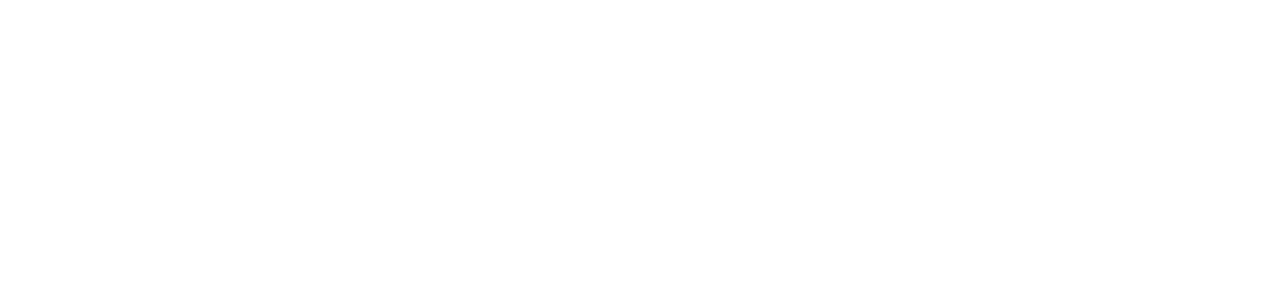
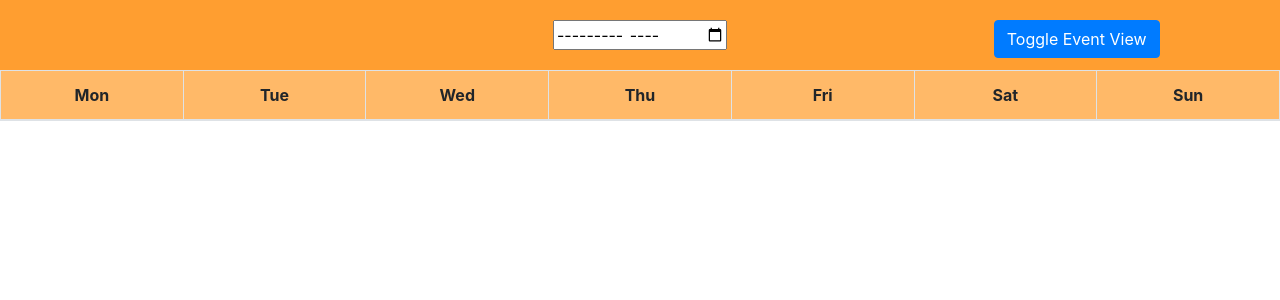
Before and after one commit to kylejw2/event-calendar, a React (Create React App) app in the folder presentation/: page /calendar in a window 1280 px wide. Shown: the top 300 px of the page. Built offline with nearby package versions, Linux system fonts and the light colour scheme.

Commit message:
Built calendar template in the user interface

```diff
--- a/presentation/src/App.js
+++ b/presentation/src/App.js
@@ -1,5 +1,6 @@
 import React from 'react';
 import Home from './components/Home';
+import Calendar from './components/calendar';
 import { BrowserRouter as Router, Route, Switch } from 'react-router-dom';
 import { getItem } from './config/local';
 
@@ -18,6 +19,7 @@
         <Route
           exact
           path='/calendar'
+          render={props => <Calendar {...props} />}
         />
       </Switch>
     </Router>
--- /dev/null
+++ b/presentation/src/components/Day.js
@@ -0,0 +1,11 @@
+import React from 'react';
+
+const Day = (props) => {
+    return (
+        <td>{props.day > 0 ?
+            props.day <= props.monthDays ? props.day : ''
+            : ''}</td>
+    )
+}
+
+export default Day;
--- a/presentation/src/components/Home.js
+++ b/presentation/src/components/Home.js
@@ -30,31 +30,34 @@
     // necessary to scale because of HD retina screens
     // c.scale(2,2);
 
-
     class Circle {
-      constructor(x, y, radius, color, velocity) {
+      constructor(x, y, radius, color, velocityX, velocityY) {
         this.x = x;
         this.y = y;
         this.radius = radius;
         this.color = color;
-        this.velocity = velocity;
+        this.velocityX = velocityX;
+        this.velocityY = velocityY;
       }
       draw(objects) {
         c.beginPath();
-        c.arc(this.x , this.y += this.velocity, this.radius, 0, Math.PI*2, false);
+        c.arc(this.x += this.velocityX, this.y += this.velocityY, this.radius, 0, Math.PI*2, false);
         c.fillStyle = this.color;
         c.fill();
         c.closePath();
-        if (this.y - 5 > canvas.height) {this.velocity = -this.velocity}
-        if (this.y < 0) {this.velocity = -this.velocity}
+        if (this.y > canvas.height) {this.velocityY = -this.velocityY}
+        if (this.y < 0) {this.velocityY = -this.velocityY}
+        if (this.x > canvas.width) {this.velocityX = -this.velocityX}
+        if (this.x < 0) {this.velocityX = -this.velocityX}
 
         for (let i = 0; i < objects.length; i++) {
-          if ((this.x - objects[i].x < 25 || objects[i].x - this.x < 25) && (this.y - objects[i].y < 25 || objects[i].y - this.y < 25)) {
+          if ((this.x - objects[i].x < 50 && this.x - objects[i].x > - 50) && (this.y - objects[i].y < 50 && this.y - objects[i].y > -50)) {
             c.beginPath();
-            c.strokeStyle = 'blue';
+            c.strokeStyle = '#5e5e5c'; //6f706c 898a87 5e5e5c
             c.moveTo(this.x, this.y);
             c.lineTo(objects[i].x, objects[i].y);
             c.stroke();
+            c.closePath();
           }
         }
       }
@@ -62,16 +65,17 @@
         this.draw();
       }
     }
-    let colors = ['#2E86AB', '#A23B72', '#F18F01', '#C73E1D', '#3B1F2B']
+    // let colors = ['#2E86AB', '#A23B72', '#F18F01', '#C73E1D', '#3B1F2B']
     let objects = [];
     const init = () => {
-      for (let i = 0; i < 10; i++) {
+      for (let i = 0; i < 200; i++) {
         const randX = Math.random() * canvas.width;
         const randY = Math.random() * canvas.height;
-        const randRadius = (Math.random() * 4) + 4;
-        const randCol = colors[i % colors.length];
-        const randVelocity = (Math.random() - 0.25) * 0.5;
-        objects.push(new Circle(randX, randY, randRadius, 'white', randVelocity))
+        // const randRadius = (Math.random() * 2) + 1; '#fffffa'
+        // const randCol = colors[i % colors.length];
+        const randVelocityX = (Math.random() - 0.5) * 2;
+        const randVelocityY = (Math.random() - 0.5) * 2;
+        objects.push(new Circle(randX, randY, 0.5, 'black', randVelocityX, randVelocityY))
       }
     }
     const animate = () => {
@@ -81,7 +85,7 @@
       canvas.height = window.innerHeight;
       canvas.style.width = `${window.innerWidth}px`;
       canvas.style.height = `${window.innerHeight}px`;
-      c.fillStyle = 'black';
+      c.fillStyle = '#121212';
       c.fillRect(0,0, canvas.width, canvas.height);
       objects.forEach(circle => circle.draw(objects))
     }
--- /dev/null
+++ b/presentation/src/components/Week.js
@@ -0,0 +1,32 @@
+import React from 'react';
+import Day from './Day';
+
+const Week = (props) => {
+
+    const getDays = () => {
+        let days = [];
+        let day = props.day;
+        if (props.last) {
+            for (let i = props.num; i >= 0; i--) {
+                days.unshift(<Day key={`${props.year}-${props.month}-${day}`} day={day} monthDays={props.monthDays}/>);
+                day--;
+            }
+        } else {
+            for (let i = 0; i < 7; i++) {
+                days.push(<Day key={`${props.year}-${props.month}-${day}`} day={day} monthDays={props.monthDays}/>);
+                day++;
+            }
+        }
+        return days;
+    }
+
+    return (
+        <>
+            <tr style={{height: '120px'}}>
+                {getDays()}
+            </tr>
+        </>
+    )
+}
+
+export default Week;
--- /dev/null
+++ b/presentation/src/components/calendar.js
@@ -0,0 +1,91 @@
+import React, {useState} from 'react';
+import Week from './Week';
+
+const Calendar = () => {
+    const [month, setMonth] = useState('');
+    const [eventView, setEventView] = useState(false);
+    const [monthView, setMonthView] = useState(true);
+
+    const findDay = (event) => {
+        event.preventDefault();
+    }
+
+    const monthBank = [28, 31, 30, 31, 30, 31, 31, 30, 31, 30, 31, 31];
+
+    const getMonthView = () => {
+        let monthNum;
+        let firstDay;
+        let year;
+        if (month === '') {
+            return;
+        } else {
+            const date = new Date(month);
+            monthNum = date.getMonth();
+            firstDay = date.getDay();
+            year = date.getFullYear();
+        }
+
+        if (year % 400 === 0 || (year % 4 === 0 && year % 100 !== 0)) {
+            monthBank[0] = 29;
+        }
+        const days = [];
+        let j = 1;
+        for (let i = 0; i < 42; i++) {
+            if (j <= monthBank[monthNum]) {
+                if (i === 6) {
+                    days.push(<Week key={i} last={true} num={i} day={j} monthDays={monthBank[monthNum]} year={year} month={monthNum}/>)
+                } else if (i % 7 === 0 && i > 6) {
+                    days.push(<Week key={i} last={false} num={i} day={j} monthDays={monthBank[monthNum]} year={year} month={monthNum}/>)
+                }
+                if (i >= firstDay) { j++ }
+            }
+
+        }
+        return days;
+
+    }
+
+    return (
+        <div>
+            <nav className='my-nav container-flush'>
+                <div className="row" style={{paddingTop: "20px"}}>
+                    <div className="col-4 offset-4 text-center">
+                        <input type='month' value={month} onChange={({target}) => setMonth(target.value)} /> {' '}
+                    </div>
+                    {/* <div className="col-4 text-center" style={{display: "flex", justifyContent:"space-around"}}>
+                        <span><i className="fa fa-toggle-left" style={{fontSize: "20px"}}></i></span>
+                        <span><h3> August, 2020 </h3></span>
+                        <span><i className="fa fa-toggle-right" style={{fontSize: "20px"}}></i></span>
+                    </div> */}
+                    <div className="col-4 text-center">
+                        <button className="btn btn-primary">Toggle Event View</button>
+                    </div>
+                </div>
+            </nav>
+            {monthView ?
+                <div>
+                    <table className="table table-bordered">
+                        <thead>
+                            <tr className="table-head">
+                            <th scope="col" style={{width: `${window.innerWidth/7}px`}}>Mon</th>
+                            <th scope="col" style={{width: `${window.innerWidth/7}px`}}>Tue</th>
+                            <th scope="col" style={{width: `${window.innerWidth/7}px`}}>Wed</th>
+                            <th scope="col" style={{width: `${window.innerWidth/7}px`}}>Thu</th>
+                            <th scope="col" style={{width: `${window.innerWidth/7}px`}}>Fri</th>
+                            <th scope="col" style={{width: `${window.innerWidth/7}px`}}>Sat</th>
+                            <th scope="col" style={{width: `${window.innerWidth/7}px`}}>Sun</th>
+                            </tr>
+                        </thead>
+                        <tbody>
+                            {getMonthView()}
+                        </tbody>
+                    </table>
+                </div>
+                :
+                <div></div>
+            }
+        </div>
+    )
+}
+
+export default Calendar;
--- a/presentation/src/index.css
+++ b/presentation/src/index.css
@@ -43,6 +43,21 @@
   color: blue;
 }
 
+.my-nav {
+  /* background-image: linear-gradient(to right, rgb(255, 136, 136), rgb(152, 255, 138), rgb(136, 158, 255)); */
+  /* background: rgb(179, 179, 179); */
+  background: rgb(255, 158, 48);
+  width: 100%;
+  height: 70px;
+}
+
+th {
+  text-align: center;
+  /* background: rgb(231, 231, 231); */
+  background: rgb(255, 185, 104);
+
+}
+
  /* Small devices (landscape phones, 576px and up) */
  @media (min-width: 576px) {
   .signup {
```
